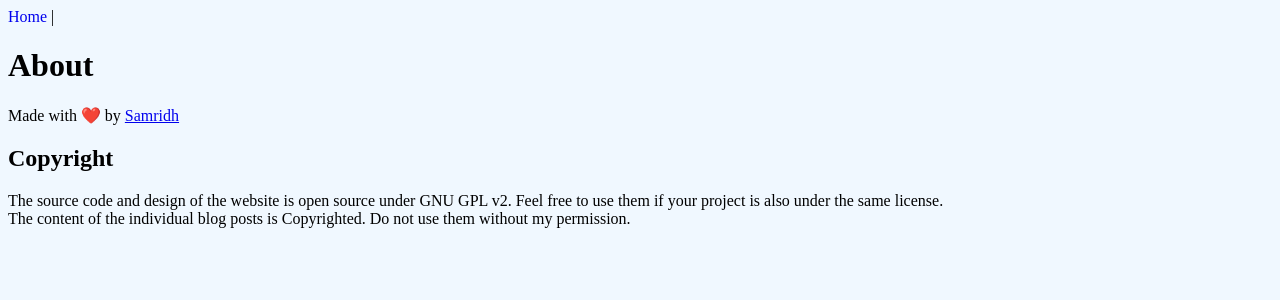
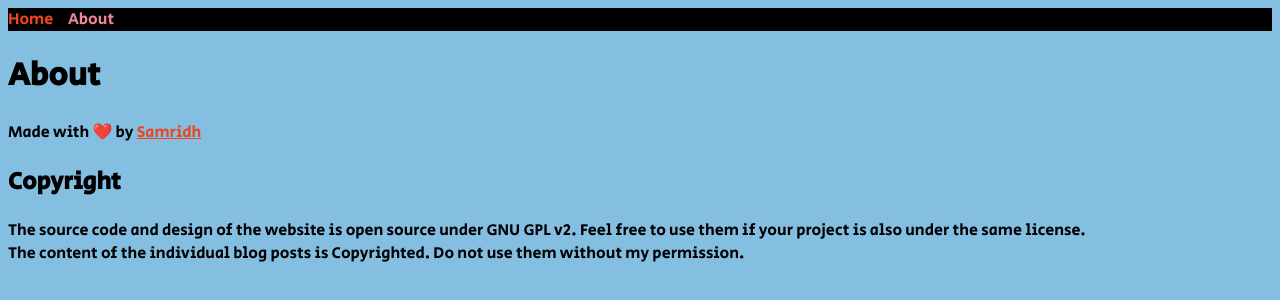
Before and after one commit to The5thAxiom/axiomatic-blog, a React (Create React App) app: page /#/about in a window 1280 px wide. Shown: the top 300 px of the page. Built offline with nearby package versions, Linux system fonts and the light colour scheme.

Commit message:
added theme.css

```diff
--- a/src/components/navbar.css
+++ b/src/components/navbar.css
@@ -1,7 +1,13 @@
+nav#navbar {
+    background-color: black;
+}
+
 .current-page {
-    display: none;
+    color: var(--main-pink) !important;
+    text-decoration: none;
 }
 
 .other-page {
+    color: var(--main-orange);
     text-decoration: none;
 }
--- a/src/components/navbar.tsx
+++ b/src/components/navbar.tsx
@@ -1,9 +1,10 @@
 import React from 'react';
 import { NavLink } from 'react-router-dom';
 import './navbar.css';
+
 export default function Navbar() {
     return (
-        <nav>
+        <nav id='navbar'>
             <NavLink
                 className={({ isActive }) =>
                     isActive ? 'current-page' : 'other-page'
--- a/src/index.css
+++ b/src/index.css
@@ -1,3 +1,3 @@
 body {
-    background-color: aliceblue;
+    background-color: var(--light-blue);
 }
--- a/src/index.tsx
+++ b/src/index.tsx
@@ -8,6 +8,7 @@ import BlogPost from './pages/blogPost';
 import Home from './pages/home';
 import { posts } from './posts';
 
+import './theme.css';
 import './index.css';
 
 ReactDOM.createRoot(document.getElementById('root') as HTMLElement).render(
--- /dev/null
+++ b/src/theme.css
@@ -0,0 +1,67 @@
+@import url('https://fonts.googleapis.com/css2?family=Secular+One&display=swap');
+
+:root {
+    --light-blue: hsl(202, 61%, 70%);
+    --main-orange: hsl(11, 87%, 53%);
+    --main-blue: hsl(212, 87%, 48%);
+    --main-pink: hsl(347, 77%, 73%);
+}
+
+* {
+    font-family: 'Secular One', sans-serif;
+}
+
+/* *** text *** */
+
+hr {
+    background-color: black;
+    border-color: black;
+}
+
+*::selection {
+    background: var(--main-pink);
+    color: var(--main-blue);
+}
+
+a::selection {
+    color: black;
+}
+
+a,
+a:visited {
+    color: var(--main-orange);
+}
+
+a:hover,
+a:visited:hover {
+    color: var(--main-pink);
+}
+
+/* scrollbar */
+
+::-webkit-scrollbar {
+    width: 10px;
+    height: 10px;
+}
+
+::-webkit-scrollbar-track {
+    display: none;
+    width: 10px;
+}
+
+::-webkit-scrollbar-thumb {
+    background: var(--main-orange);
+    border-radius: 10px;
+}
+
+::-webkit-scrollbar-thumb:hover {
+    background: var(--main-pink);
+}
+
+::-webkit-scrollbar-thumb:active {
+    background: var(--main-pink);
+}
+
+::-webkit-scrollbar:horizontal {
+    display: none;
+}
```
